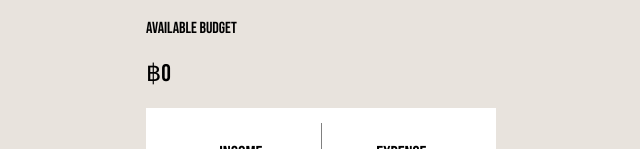
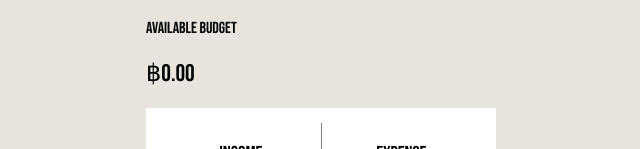
Before and after one commit to Yothin-H/react_basic, a React (Create React App) app in the folder react-basic/: page / in a window 1280 px wide. Shown: the part 337-486 px from the top of the page, without its empty margins (319-959 px from the left). Built offline with nearby package versions, Linux system fonts and the light colour scheme.

Commit message:
Add decimal

```diff
--- a/react-basic/src/App.js
+++ b/react-basic/src/App.js
@@ -43,8 +43,8 @@ function App() {
     const amounts=items.map(items=>items.amount)
     const income = amounts.filter(element=>element>0).reduce((total,element)=>total+=element,0)
     const expense = amounts.filter(element=>element<0).reduce((total,element)=>total+=element,0)*-1
-    setReportIncome(income)
-    setReportExpense(expense)
+    setReportIncome(income.toFixed(2))
+    setReportExpense(expense.toFixed(2))
   },[items,reportIncome,reportExpense])
 
 
--- a/react-basic/src/components/ReportComponent.js
+++ b/react-basic/src/components/ReportComponent.js
@@ -9,7 +9,7 @@ const ReportComponent=()=>{
     return (
       <div>
         <h4>Available budget</h4>
-        <h1> ฿{income-expense}</h1>
+        <h1> ฿{(income-expense).toFixed(2)}</h1>
         <div className="report-container">
             <div>
                 <h3>Income</h3>
```
